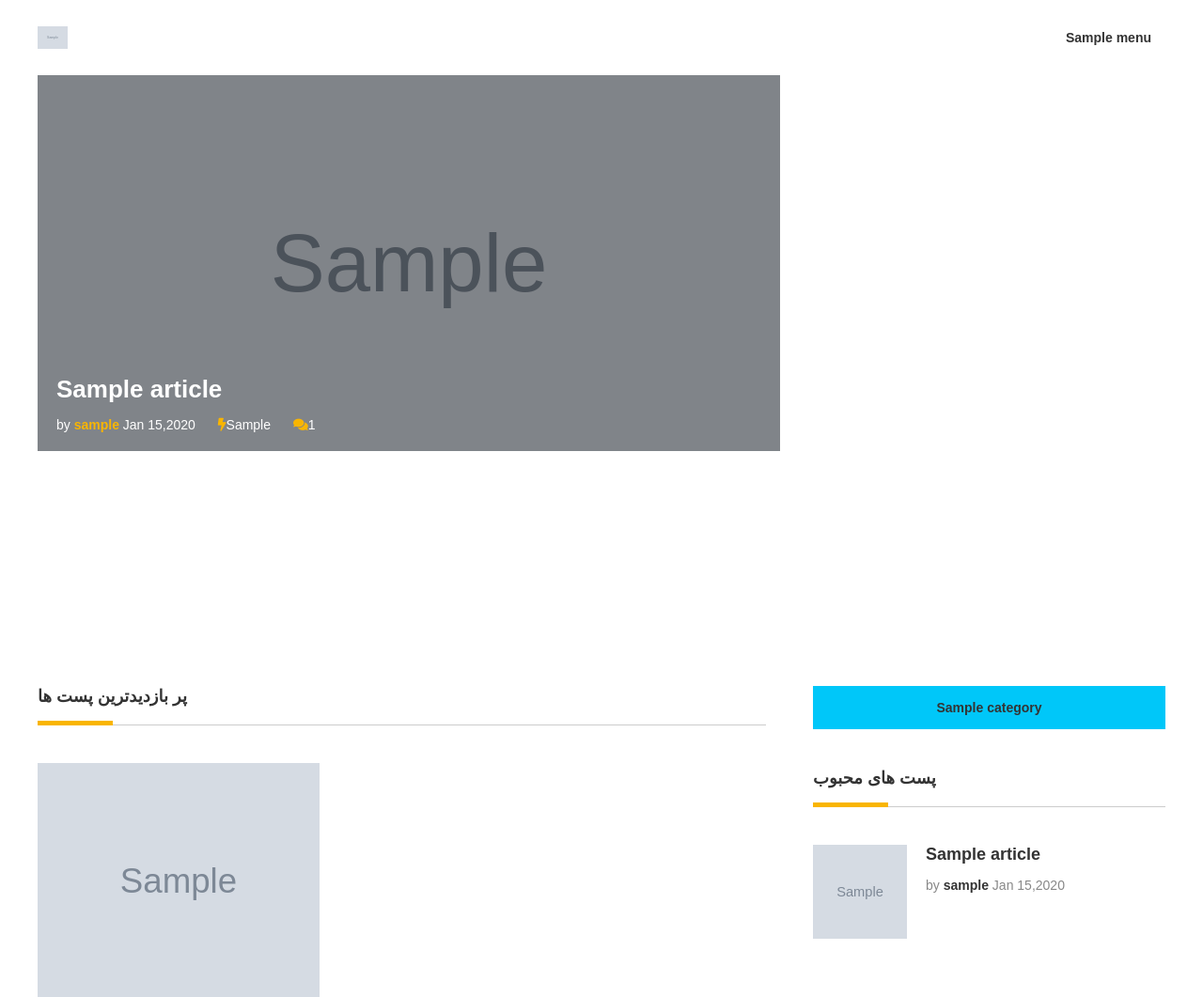
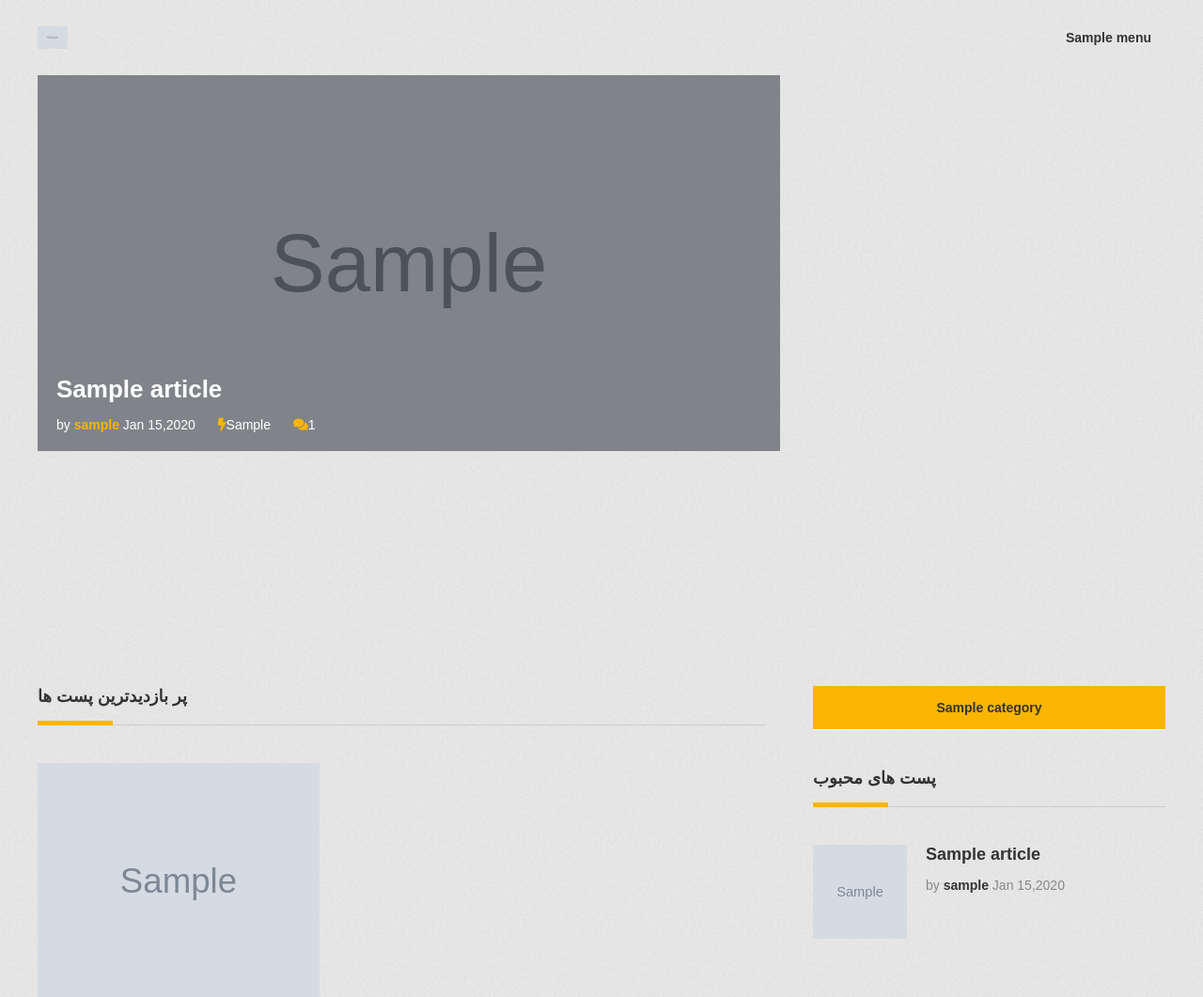
Before and after one commit to arvinzarei/blog-cms, a PHP site: page /admin-panel/ in a window 1280 px wide. Shown: the top 1061 px of the page at 94% size. Run offline with PHP 8.4, Linux system fonts and the light colour scheme; tables that the repository leaves empty or names only in its code hold one stand-in row (values such as "Sample post"); grey boxes marked "Sample" are stand-in pictures; data that the repository does not hold is empty.

Commit message:
change some style

```diff
--- a/public/css/app/style.css
+++ b/public/css/app/style.css
@@ -10,7 +10,7 @@
     color: #333;
 }
 body{
-    /* background-image: url("body.jpg"); */
+    background-image: url("body.png");
 }
 
 .clear-fix{
@@ -509,7 +509,7 @@ b{
     padding: 15px 0px;
     border-bottom: 1px #ffffff solid;
     text-align: center;
-    background-color: #00c7f9;
+    background-color: #F9B500;
 }
 
 .popular-post{
```
Also changed, not shown: public/css/app/body.jpg (deleted), public/css/app/body.png (added), public/css/app/body1.png (deleted).
